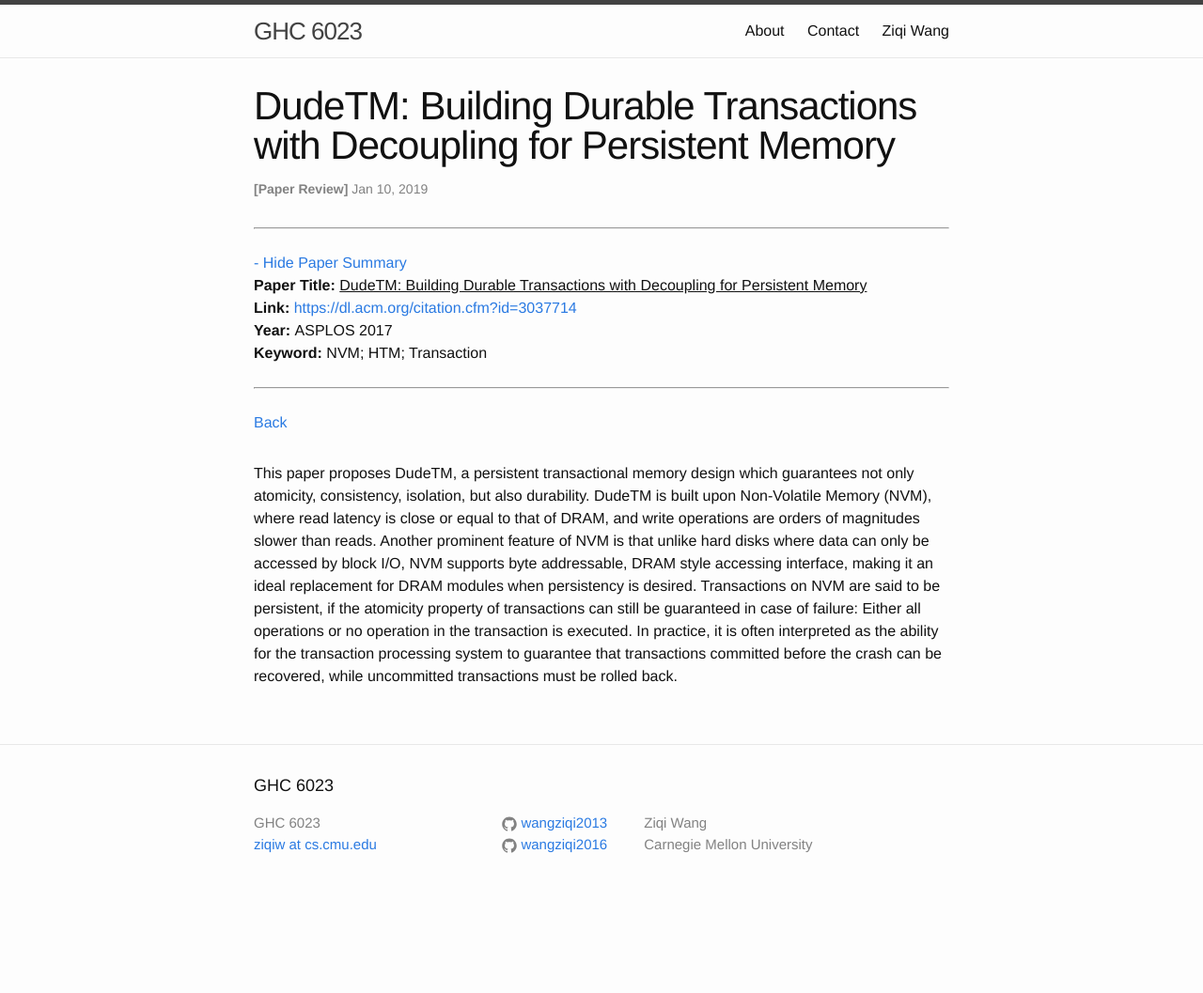
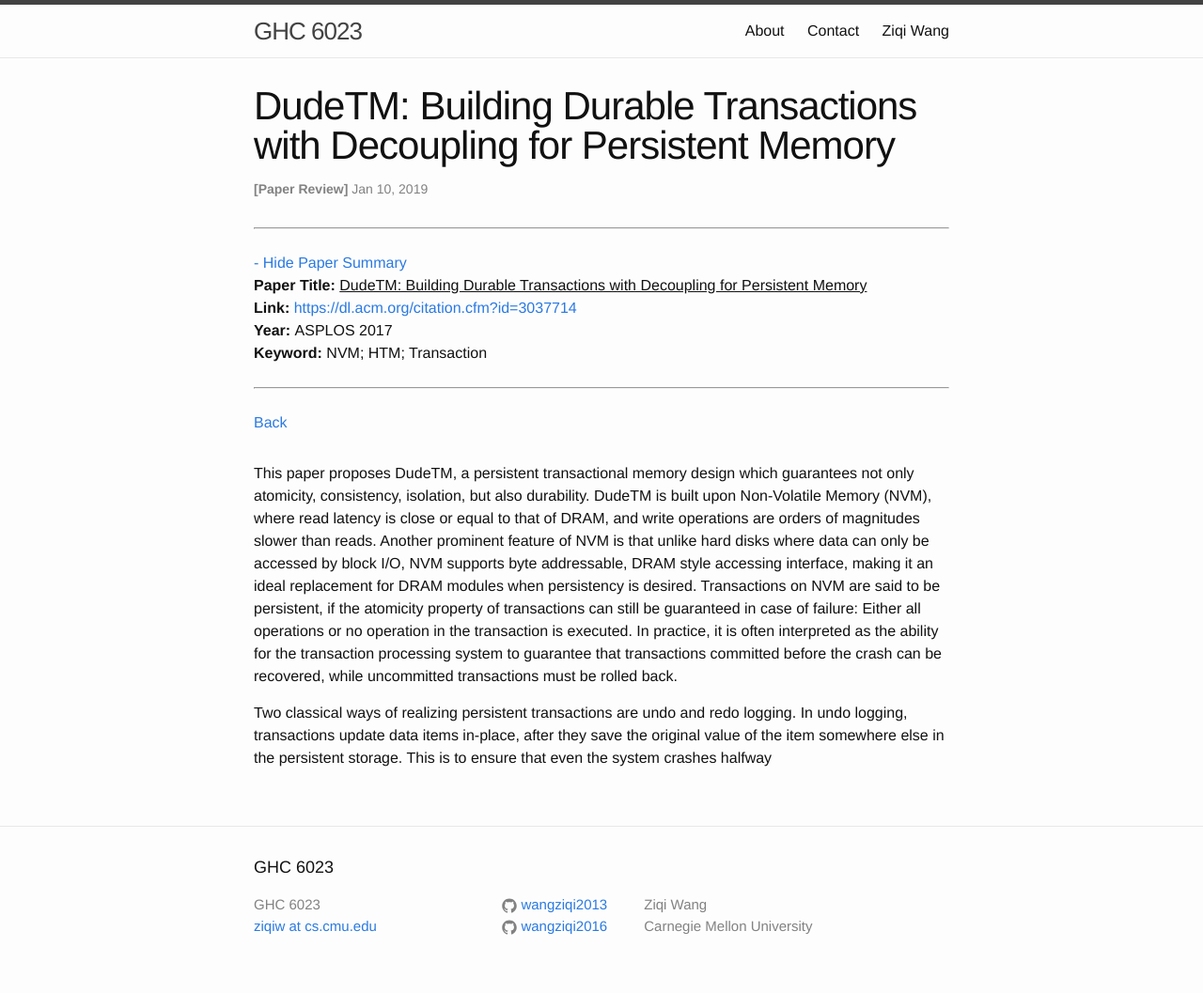
Before and after one commit to wangziqi2013/wangziqi2013.github.io, a Jekyll site: the page built from _posts/2019-01-10-dudetm.markdown, in a window 1280 px wide. Shown: the whole page at 94% size. Built offline with Jekyll 4.4.1, drawn with Linux system fonts in a browser that asks for light colours; before the commit the page ends 970 px from its top, so only the background shows below that.

Commit message:
Working on undo logging

```diff
--- a/_posts/2019-01-10-dudetm.markdown
+++ b/_posts/2019-01-10-dudetm.markdown
@@ -22,3 +22,7 @@ are said to be persistent, if the atomicity property of transactions can still b
 all operations or no operation in the transaction is executed. In practice, it is often interpreted as the ability for
 the transaction processing system to guarantee that transactions committed before the crash can be recovered, while
 uncommitted transactions must be rolled back.
+
+Two classical ways of realizing persistent transactions are undo and redo logging. In undo logging, transactions update
+data items in-place, after they save the original value of the item somewhere else in the persistent storage. This is to
+ensure that even the system crashes halfway
```
